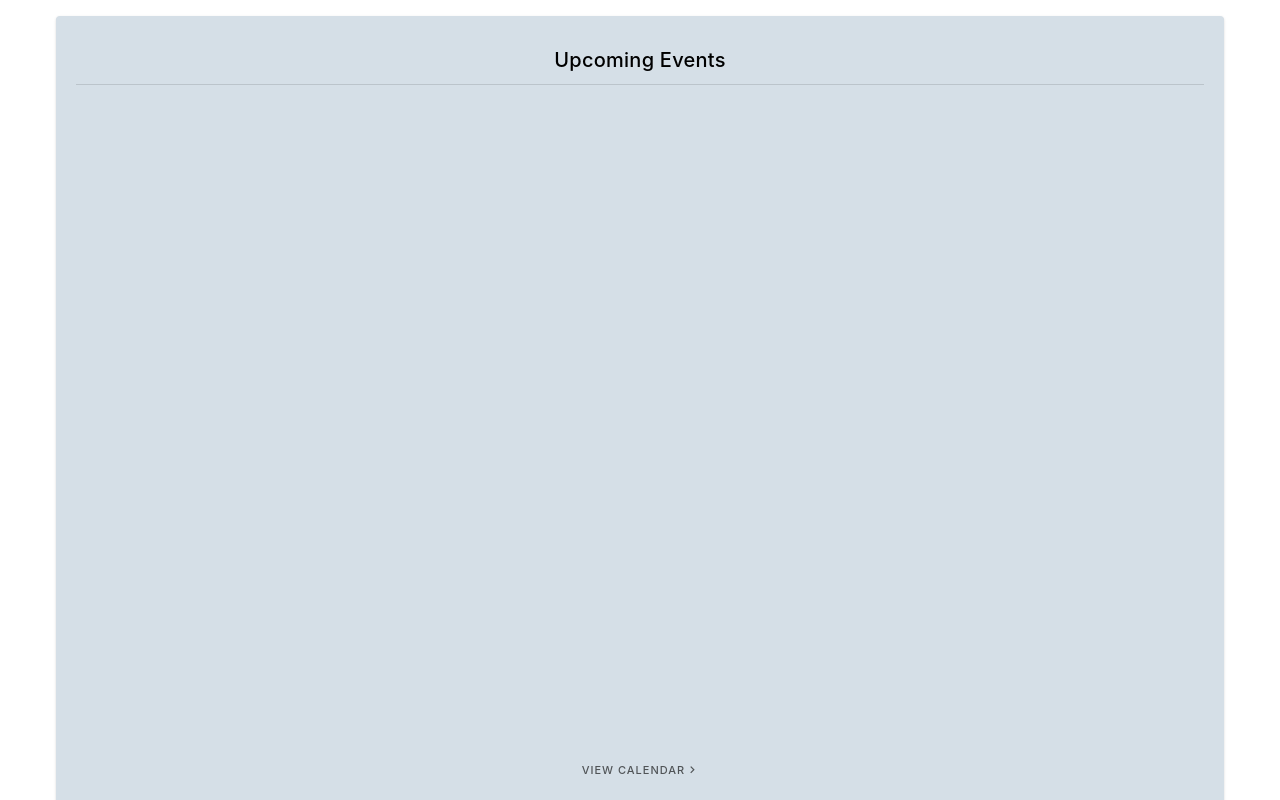
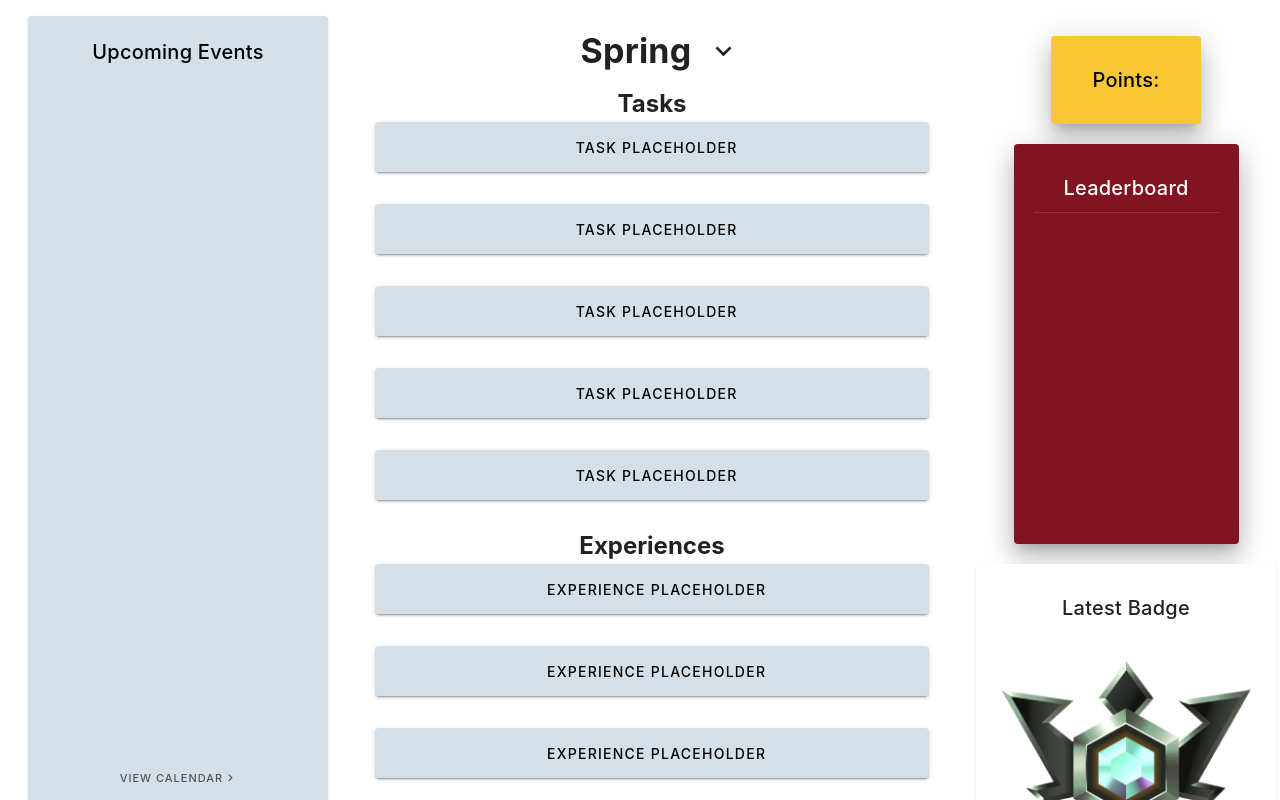
Before and after one commit to IanFlower/Avocado-Frontend, a Vue app: page /home in a window 1280 px wide. Shown: the top 800 px of the page. Built offline with nearby package versions, Linux system fonts and the light colour scheme; what webfontloader would draw is missing.

Commit message:
added routes to have pages set up for the routes and Shop, Added the finishing touches to the Home page, and fixed some of the ThemeSwitcher names.

```diff
--- a/src/components/ThemeSwitcher.vue
+++ b/src/components/ThemeSwitcher.vue
@@ -6,19 +6,19 @@ document.documentElement.setAttribute('data-theme', 'light');
 <style>
 /* OC Red */
 .primary{
-    color: var(--primary) !important;
+    color: white !important;
     background-color: var(--primary) !important;
 }
 
 /* OC Silver */
 .secondary{
-    color: var(--secondary) !important;
+    color: black !important;
     background-color: var(--secondary) !important;
 }
 
 /* OC Gold */
 .accent{
-    color: var(--accent) !important;
+    color: black !important;
     background-color: var(--accent) !important;
 }
 
--- a/src/router.js
+++ b/src/router.js
@@ -2,6 +2,8 @@ import { createRouter, createWebHistory } from "vue-router";
 
 import Login from "./views/Login.vue";
  import StudentHome from "./views/StudentHome.vue";
+ import Badges from "./views/Badges.vue";
+import Shop from "./views/Shop.vue";
 // import HomePage from "./views/HomePage.vue";
 // import CreateResume from "./views/CreateResume.vue";
 // import AdminPage from "./components/AdminPage.vue"
@@ -41,6 +43,18 @@ const router = createRouter({
   //     component: AdminView,
   //     props: route => ({ resumeId: route.query.resumeId })
   //   }
+  {
+    path: '/badges',
+    alias: '/BadgePage',
+    name: "badge",
+    component: Badges,
+  },
+  {
+    path: '/shop',
+    alias: '/shopPoints',
+    name: "shop",
+    component: Shop,
+  }
   ],
 });
 export default router;
--- /dev/null
+++ b/src/views/Badges.vue
@@ -0,0 +1,37 @@
+<template>
+    <v-container class="fill-height d-flex justify-center align-center">
+      <v-card class="pa-5 text-center" height="300px" width="300px">
+        <v-card-title>Latest Badge</v-card-title>
+        <v-img
+          height="250px"
+          width="250px"
+          :src="elite"
+          alt="Elite Badge"
+          class="clickable-image"
+          @click="goHome"
+        ></v-img>
+      </v-card>
+    </v-container>
+  </template>
+
+  <script setup>
+  import { useRouter } from 'vue-router';
+  import elite from '../assets/elite.png';
+
+  const router = useRouter();
+
+  const goHome = () => {
+    router.push('/home');
+  };
+  </script>
+
+  <style scoped>
+  .clickable-image {
+    cursor: pointer;
+    transition: transform 0.2s ease-in-out;
+  }
+
+  .clickable-image:hover {
+    transform: scale(1.05);
+  }
+  </style>
--- /dev/null
+++ b/src/views/Shop.vue
@@ -0,0 +1,15 @@
+<template>
+        <v-card class="d-flex flex-column pa-5 text-center my-5 accent clickable-card" width="50%" elevation="16" @click="goHome">
+          <v-card-title>Points:</v-card-title>
+        </v-card>
+</template>
+
+<script setup>
+
+  const goHome = () => {
+    router.push('/home');
+  };
+
+</script>
+
+<!-- AGAIN I SAY THESE ARE PLACEHOLDERS FOR NOW! DONT GET MAD AT ME FOR MAKING IT EASIER ON YOU ALL!-->
--- a/src/views/StudentHome.vue
+++ b/src/views/StudentHome.vue
@@ -1,44 +1,38 @@
 <template>
-  <v-container>
-    <!--Upcoming Events Placeholder-->
-    <v-row>
-      <v-col width="20%">
-        <v-card class="d-flex flex-column pa-5" height="800px"
-          style="background-color: #D5DFE7; color: black; text-align: center;">
-          <v-card-title>Upcoming Events</v-card-title>
+  <v-container fluid class="pa-0 ma-0 mx-3">
+    <v-row class="pa-2 ma-0">
 
+      <!-- Left Column (Upcoming Events) -->
+      <v-col cols="3" class="d-flex justify-center pa-2">
+        <v-card class="d-flex flex-column pa-3 align-center text-center" height="800px" width="100%" style="background-color: #D5DFE7; color: black;">
+          <v-card-title class="text-center">Upcoming Events</v-card-title>
           <v-divider></v-divider>
-
           <v-spacer></v-spacer>
-
-          <v-card-actions class="justify-center" style="background-color: #D5DFE7; color: black; font-size: 12px; ">
+          <v-card-actions class="justify-center secondary">
             <v-btn variant="plain" style="font-size: 11px; color: black;">
-              view Calendar
+              View Calendar
               <v-icon>mdi-chevron-right</v-icon>
             </v-btn>
           </v-card-actions>
-
         </v-card>
       </v-col>
 
-      <!-- Semester with Dropdown Menu -->
-      <v-col width="60%">
+      <!-- Middle Column (Tasks & Experiences) -->
+      <v-col cols="6" class="pa-2">
         <v-row class="justify-center align-center">
-          <v-card class="pa-3 d-flex align-center" elevation="0" style="background: none; box-shadow: none;">
-            <v-card-title class="text-h4 font-weight-bold" style="margin-right: 8px;">
+          <v-card class="pa-3 d-flex align-center justify-center text-center" elevation="0" width="100%" style="background: none; box-shadow: none;">
+            <v-card-title class="text-h4 font-weight-bold">
               Spring {{ selectedYear }}
             </v-card-title>
-
             <v-menu offset-y transition="scale-transition">
               <template v-slot:activator="{ props }">
                 <v-icon v-bind="props" size="32" style="cursor: pointer;">
                   mdi-chevron-down
                 </v-icon>
               </template>
-
               <v-card elevation="8">
                 <v-list>
-                  <v-list-item v-for="year in availableYears" :key="year" @click="selectYear(year)">
+                  <v-list-item v-for="year in availableYears" :key="year" @click="year">
                     <v-list-item-title class="text-h6 text-center">
                       {{ year }}
                     </v-list-item-title>
@@ -49,63 +43,89 @@
           </v-card>
         </v-row>
 
-        <!-- Tasks placeholder box-->
+        <!-- Tasks -->
         <h2 class="text-center">Tasks</h2>
         <v-row>
-          <v-col md="12" cols="12" v-for="n in 5" :key="n">
-            <v-btn class="pa-2 mb-2 d-flex align-center pl-4" width="1000" height="50" elevation="2" shaped
-              style="border-radius: 50px; justify-content: flex-start; text-align: left; font-weight: normal; background-color: #D5DFE7; color: black;"
-              @click="handleTaskClick(n)">
+          <v-col cols="12" v-for="n in 5" :key="n" class="d-flex justify-center">
+            <v-btn class="pa-2 mb-2 secondary-button text-left pl-4" width="90%" height="50" elevation="2" shaped @click="handleTaskClick(n)">
               Task Placeholder
             </v-btn>
           </v-col>
         </v-row>
 
-        <!-- Experiences placeholder box -->
+        <!-- Experiences -->
         <h2 class="text-center mt-5">Experiences</h2>
         <v-row>
-          <v-col cols="12" v-for="n in 4" :key="n">
-            <v-btn class="pa-2 mb-2 d-flex align-center pl-4" width="1000" height="50" elevation="2" shaped
-              style="border-radius: 50px; justify-content: flex-start; text-align: left; font-weight: normal; background-color: #D5DFE7; color: black;"
-              @click="handleExperienceClick(n)">
+          <v-col cols="12" v-for="n in 4" :key="n" class="d-flex justify-center">
+            <v-btn class="pa-2 mb-2 secondary-button text-left pl-4" width="90%" height="50" elevation="2" shaped @click="handleExperienceClick(n)">
               Experience Placeholder
             </v-btn>
           </v-col>
         </v-row>
       </v-col>
 
-
-      <v-col width="20%" >
-        <!--points placeholder box-->
-        <v-card class="d-flex flex-column pa-5 text-center my-5 align-center" width = "200px" color = "#F9C634"elevation ="16">
-
-          <v-card-title> points: </v-card-title>
+      <!-- Right Column (Points, Leaderboard, Badges) -->
+      <v-col cols="3" class="d-flex flex-column align-center pa-2">
+        <v-card class="d-flex flex-column pa-5 text-center my-5 accent clickable-card" width="50%" elevation="16" @click="handlePointClick">
+          <v-card-title>Points:</v-card-title>
         </v-card>
 
-        <!--Leaderboard placeholder box-->
-      <v-card class="d-flex flex-column pa-5 text-center" height = "400px"  width = "400px" color = "#811420" elevation ="16">
-        <v-card-title>Leaderboard</v-card-title>
+        <v-card class="d-flex flex-column pa-5 text-center primary" height="400px" width="75%" color="#811420" elevation="16">
+          <v-card-title>Leaderboard</v-card-title>
+          <v-divider></v-divider>
+        </v-card>
 
-        <v-divider></v-divider>
+        <v-spacer></v-spacer>
 
-      </v-card>
-    </v-col>
+        <v-card class="d-flex flex-column pa-5 text-center my-5 align-center" height="300px" width="300px">
+          <v-card-title>Latest Badge</v-card-title>
+          <v-img height="250px" width="250px" :src="elite" alt="Elite" class="clickable-image" @click="goToBadges"></v-img>
+        </v-card>
+      </v-col>
+
     </v-row>
   </v-container>
 </template>
-<script>
-export default {
-  data() {
-    return {
-      selectedYear: 2025,
-      availableYears: [2021, 2022, 2023, 2024, 2025, 2026, 2027, 2028],
-    };
-  },
-  methods: {
-    selectYear(year) {
-      this.selectedYear = year;
-    }
-  }
-};
 
+
+
+
+
+<!--Script Setup for Years of available Years-->
+<script setup>
+import { ref } from 'vue'
+import elite from '../assets/elite.png'
+import { useRouter } from 'vue-router'
+
+const router = useRouter()
+
+
+const goToBadges = () => {
+  router.push('/badges')
+}
+
+const handlePointClick = () =>
+{
+  router.push({ name: 'shop' })
+}
+
+const year = ref([])
+
+
+
+const handleClick = () => {
+  console.log('Badge clicked!')
+}
 </script>
+
+
+<style scoped>
+.clickable-image {
+  cursor: pointer;
+  transition: transform 0.2s ease-in-out;
+}
+
+.clickable-image:hover {
+  transform: scale(1.05);
+}
+</style>
```
Also changed, not shown: src/assets/elite.png (added).
